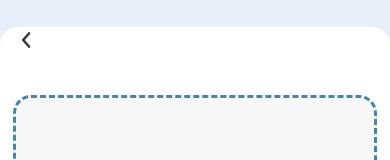
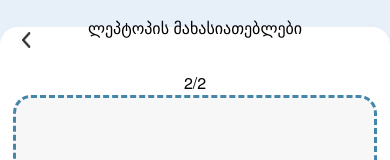
Before and after one commit to Dnakhutsrishvili/PCfy, a React (Create React App) app: page /leptopinfo in a window 390 px wide. Shown: the top 160 px of the page. Built offline with nearby package versions, Linux system fonts and the light colour scheme; no server answers.

Commit message:
adding comments and fixing bugs

```diff
--- a/src/Components/ImageUploadForm.js
+++ b/src/Components/ImageUploadForm.js
@@ -48,7 +48,6 @@ function ImageUploadForm(props) {
           </div>
         ) : (
           <div>
-            <p className={classes.text}>ჩააგდე ან ატვირთე ლეპტოპის ფოტო</p>
             <img src={image} alt="img"></img>
           </div>
         )}
--- a/src/Components/Pages/LeptopInfo.js
+++ b/src/Components/Pages/LeptopInfo.js
@@ -305,6 +305,12 @@ const LeptopInfo = (props) => {
         state={props.responsive.state}
       >
         <BackVector nav={"/staffinfo"} state={props.responsive.state} />
+        {props.responsive.state && (
+          <div className={classes.header}>
+            <p>ლეპტოპის მახასიათებლები</p>
+            <p>2/2</p>
+          </div>
+        )}
         <div className={classes.conteiner}>
           <form onSubmit={getFullData}>
             <ImageUploadForm
--- a/src/Components/Pages/LeptopInfo.module.css
+++ b/src/Components/Pages/LeptopInfo.module.css
@@ -124,4 +124,11 @@
     margin-left: -150px;
     margin-top: 25px;
   }
+  .header {
+    position: absolute;
+    display: flex;
+    flex-direction: column;
+    align-items: center;
+    margin: 0;
+  }
 }
--- a/src/Components/Pages/StaffInfo.js
+++ b/src/Components/Pages/StaffInfo.js
@@ -203,6 +203,13 @@ const StaffInfo = ({ data, responsive }) => {
         state={responsive.state}
       >
         <BackVector nav={"/"} state={responsive.state} />
+        {responsive.state && (
+          <div className={classes.header}>
+            <p>თანამშრომლის ინფო</p>
+            <p>1/2</p>
+          </div>
+        )}
+
         <div className={classes.conteiner}>
           <form onSubmit={getFullData} className={classes.formContainer}>
             <div className={classes.inpConteiner}>
--- a/src/Components/Pages/StaffInfo.module.css
+++ b/src/Components/Pages/StaffInfo.module.css
@@ -68,4 +68,11 @@
     display: flex;
     margin-left: 160px;
   }
+  .header {
+    position: absolute;
+    display: flex;
+    flex-direction: column;
+    align-items: center;
+    margin: 0;
+  }
 }
```
